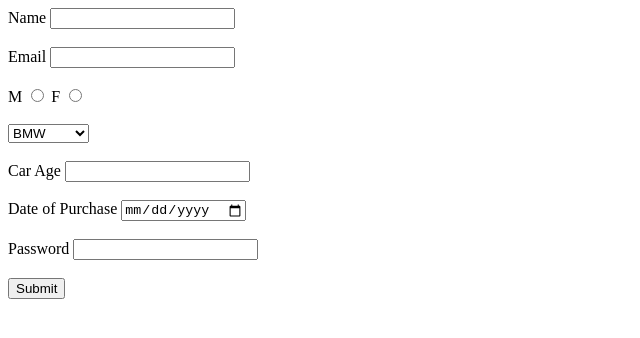
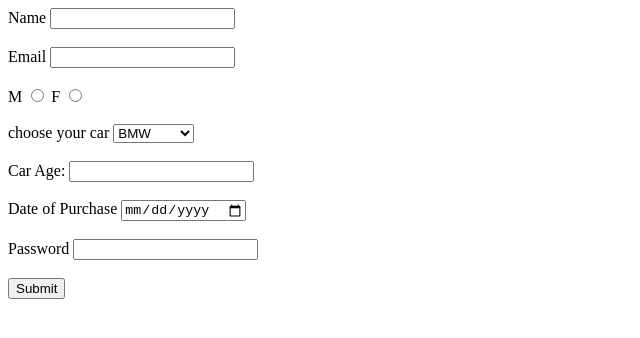
Before and after one commit to acciojob/car-insurance-form-88harshbaranwal, a website: page main.html in a window 1280 px wide. Shown: the whole page, without its empty margins (0-640 px from the left). Drawn offline with Linux system fonts and the light colour scheme.

Commit message:
created a submission

```diff
--- a/main.html
+++ b/main.html
@@ -20,14 +20,14 @@
 		<lable for="gender_f">F</lable>
 		<input type="radio" id="gender_f" name="gender" required>
 		<br><br>
-		<lable for="cars"></lable>
+		<lable for="cars">choose your car</lable>
 		<select id="cars" name="cars">
 			<option>BMW</option>
 			<option>Audi</option>
 			<option>Mercedez</option>
 		</select>
 		<br><br>
-		<lable for="carage">Car Age</lable>
+		<lable for="carage">Car Age:</lable>
 		<input type="number" id="carage" required>
 		<br><br>
 		<lable for="dop">Date of Purchase</lable>
```
